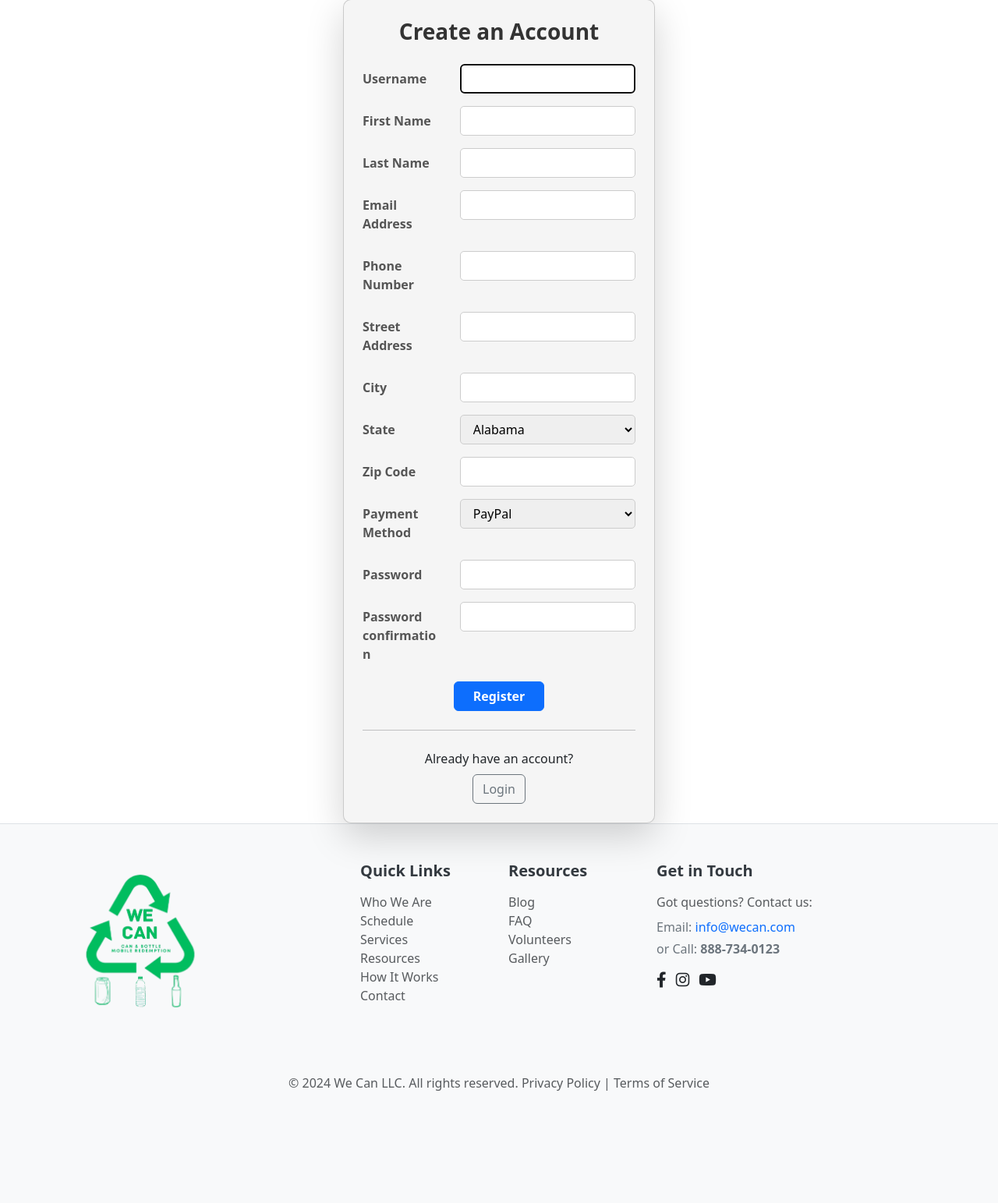
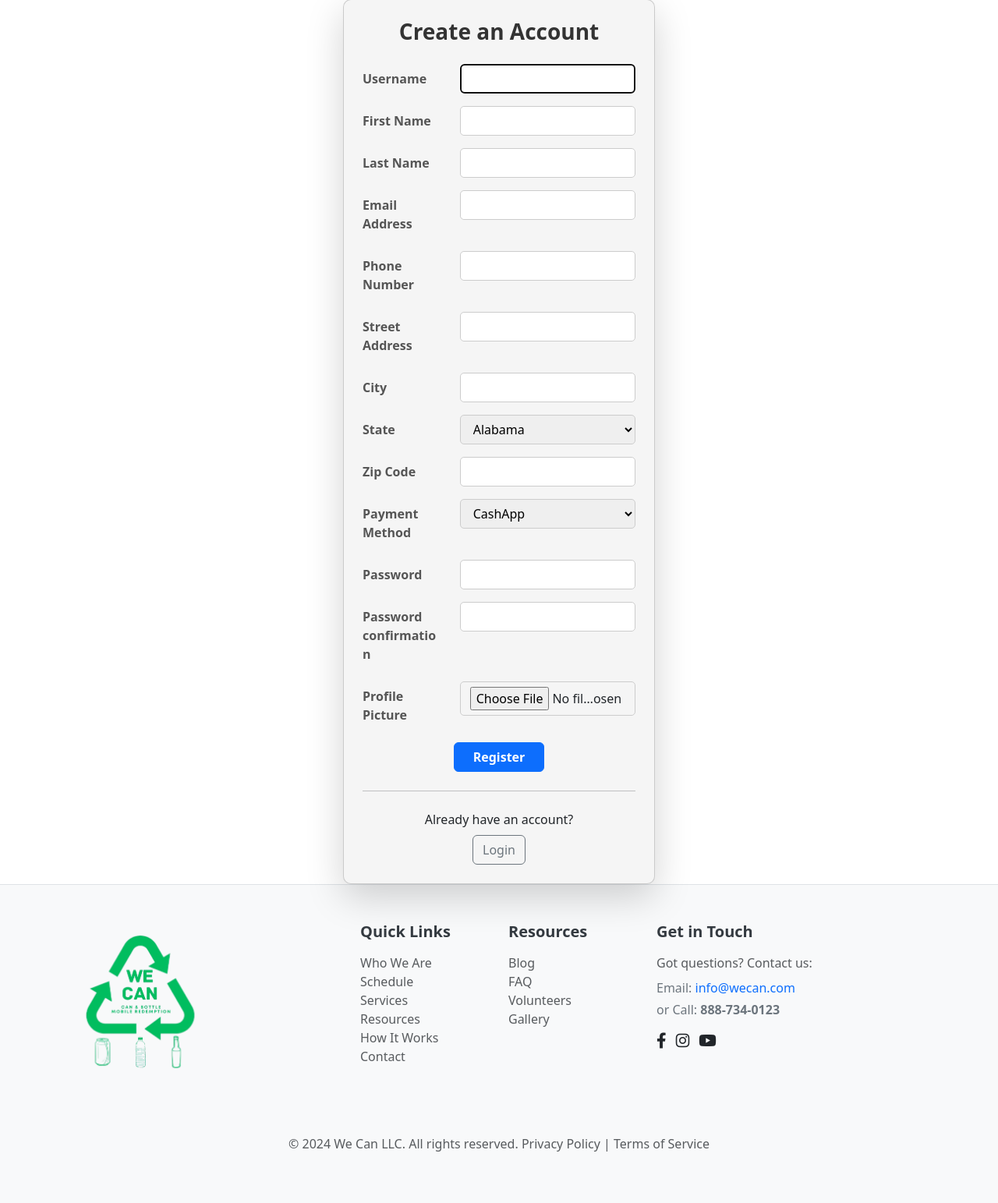
Before and after one commit to Gitesh307/WeCan, a Django app: page /register/ in a window 1280 px wide. Shown: the part 185-1728 px from the top of the page at 78% size. Before the commit the page ends 1584 px from the top, so only its background shows below. Run offline with Django 5.2, Linux system fonts and the light colour scheme.

Commit message:
profile photo for Register page

```diff
--- a/homepage/forms.py
+++ b/homepage/forms.py
@@ -10,6 +10,7 @@ from .models import PickupRequest
 class SubscriberUpdateForm(forms.ModelForm):
     password = forms.CharField(widget=forms.PasswordInput, required=False)
     confirm_password = forms.CharField(widget=forms.PasswordInput, required=False)
+
     class Meta:
         model = Subscriber
         fields = ['fname', 'lname', 'email', 'phone', 'street_address', 'city', 'state', 'zip_code', 'payment_method',
@@ -21,9 +22,9 @@ class SubscriberUpdateForm(forms.ModelForm):
                 'OH', 'OK', 'OR', 'PA', 'RI', 'SC', 'SD', 'TN', 'TX', 'UT', 'VT', 'VA', 'WA', 'WV', 'WI', 'WY'
             ]]),
             'payment_method': forms.Select(choices=[
-                ('paypal', 'PayPal'),
+                ('cashapp', 'CashApp'),
                 ('venmo', 'Venmo'),
-                ('check', 'Check'),
+                ('zelle', 'Zelle'),
             ]),
         }
 
@@ -74,14 +75,17 @@ class UserRegistrationForm(UserCreationForm):
     ], label="State")
     zip_code = forms.CharField(max_length=10, label="Zip Code")
     payment_method = forms.ChoiceField(choices=[
-        ('paypal', 'PayPal'),
+        ('cashapp', 'CashApp'),
         ('venmo', 'Venmo'),
-        ('check', 'Check')
+        ('zelle', 'Zelle')
     ], label="Payment Method")
+
+    profile_picture = forms.ImageField(required=False, label="Profile Picture")
 
     class Meta:
         model = User
-        fields = ['username', 'fname', 'lname', 'email', 'phone', 'street_address', 'city', 'state', 'zip_code', 'payment_method', 'password1', 'password2']
+        fields = ['username', 'fname', 'lname', 'email', 'phone', 'street_address', 'city', 'state', 'zip_code',
+                  'payment_method', 'password1', 'password2', 'profile_picture']
 
     def save(self, commit=True):
         user = super().save(commit=False)
@@ -93,6 +97,7 @@ class UserRegistrationForm(UserCreationForm):
             user.save()
             # Create Subscriber instance
             Subscriber.objects.create(
+                linked_account=user,
                 account_id=user.id,
                 fname=self.cleaned_data['fname'],
                 lname=self.cleaned_data['lname'],
@@ -102,16 +107,21 @@ class UserRegistrationForm(UserCreationForm):
                 city=self.cleaned_data['city'],
                 state=self.cleaned_data['state'],
                 zip_code=self.cleaned_data['zip_code'],
-                payment_method=self.cleaned_data['payment_method']
+                payment_method=self.cleaned_data['payment_method'],
+                profile_picture=self.cleaned_data.get('profile_picture')
             )
         return user
 
 
 class ContactForm(forms.Form):
-    first_name = forms.CharField(max_length=50, required=True, widget=forms.TextInput(attrs={'class': 'form-control', 'placeholder': 'First Name'}))
-    last_name = forms.CharField(max_length=50, required=True, widget=forms.TextInput(attrs={'class': 'form-control', 'placeholder': 'Last Name'}))
-    email = forms.EmailField(required=True, widget=forms.EmailInput(attrs={'class': 'form-control', 'placeholder': 'Your Email'}))
-    message = forms.CharField(widget=forms.Textarea(attrs={'class': 'form-control', 'placeholder': 'Your Message'}), required=True)
+    first_name = forms.CharField(max_length=50, required=True,
+                                 widget=forms.TextInput(attrs={'class': 'form-control', 'placeholder': 'First Name'}))
+    last_name = forms.CharField(max_length=50, required=True,
+                                widget=forms.TextInput(attrs={'class': 'form-control', 'placeholder': 'Last Name'}))
+    email = forms.EmailField(required=True,
+                             widget=forms.EmailInput(attrs={'class': 'form-control', 'placeholder': 'Your Email'}))
+    message = forms.CharField(widget=forms.Textarea(attrs={'class': 'form-control', 'placeholder': 'Your Message'}),
+                              required=True)
 
 
 class PickupRequestForm(forms.ModelForm):
--- a/homepage/templates/register.html
+++ b/homepage/templates/register.html
@@ -8,7 +8,7 @@ Sign-Up
 <div class="container d-flex justify-content-center align-items-center min-vh-100">
     <div class="card shadow-lg p-4" style="max-width: 400px; width: 100%; background-color: #f5f5f5; border-radius: 10px;">
         <h3 class="text-center mb-4">Create an Account</h3>
-        <form action="" method="POST">
+        <form method="POST" enctype="multipart/form-data" action="">
             {% csrf_token %}
             {% for field in form %}
             <div class="mb-3 row">
--- a/homepage/templates/settings.html
+++ b/homepage/templates/settings.html
@@ -17,7 +17,7 @@ My Account Information
                         <th style="vertical-align: middle;">Profile Picture:</th>
                         <td>
                             {% if subscriber_form.instance.profile_picture %}
-                                =<img src="{{ subscriber_form.instance.profile_picture.url }}" alt="Profile Picture" style="width: 150px; height: 150px; border-radius: 50%; object-fit: cover;">
+                                <img src="{{ subscriber_form.instance.profile_picture.url }}" alt="Profile Picture" style="width: 150px; height: 150px; border-radius: 50%; object-fit: cover;">
                             {% else %}
                                 <p>No profile picture uploaded</p>
                             {% endif %}
--- a/homepage/views.py
+++ b/homepage/views.py
@@ -53,7 +53,7 @@ def volunteers(request):
 
 def register(request):
    if request.method == 'POST':
-       form = UserRegistrationForm(request.POST)
+       form = UserRegistrationForm(request.POST, request.FILES)
        if form.is_valid():
            form.save()
            messages.success(request, f'Your account has been created. You can log in now!')
--- a/wecan_app/settings.py
+++ b/wecan_app/settings.py
@@ -137,7 +137,10 @@ LOGIN_REDIRECT_URL = '/profile/'
 
 
 os.environ.setdefault('DJANGO_SETTINGS_MODULE', 'wecan_app.settings')
+BASE_DIR = os.path.dirname(os.path.dirname(os.path.abspath(__file__)))
 
+MEDIA_URL = '/media/'  # URL for accessing media files in templates
+MEDIA_ROOT = os.path.join(BASE_DIR, 'media/')
 
 EMAIL_BACKEND = 'django.core.mail.backends.smtp.EmailBackend'
 EMAIL_HOST = 'smtp.gmail.com'
```
